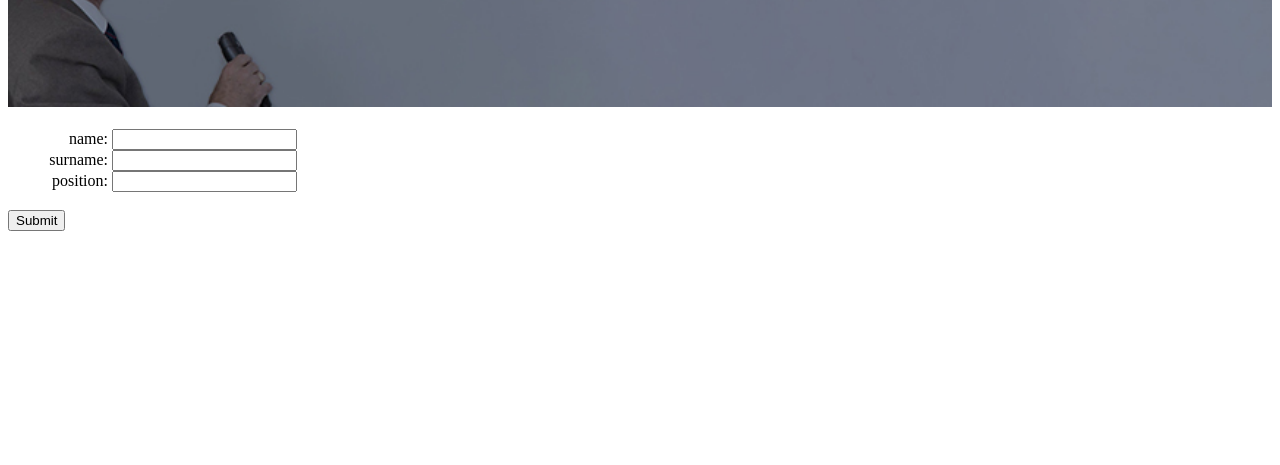
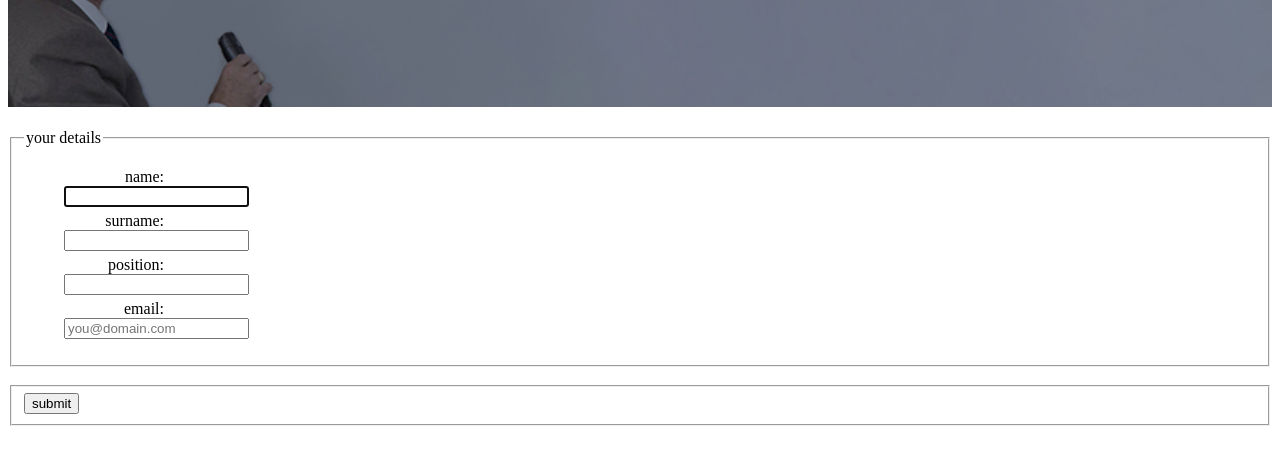
Before and after one commit to trainEnthusiast314/week-1, a plain HTML site: page registration.html in a window 1280 px wide. Shown: the part 261-726 px from the top of the page. Drawn offline with Linux system fonts and the light colour scheme.

Commit message:
form task 6 completed

```diff
--- a/registration.html
+++ b/registration.html
@@ -26,17 +26,35 @@
 
     <!-- insert form here -->
     <form>
-        <label for="firstName">name: </label>
-        <input name="firstName">
-        <br/>
-        <label for="surname">surname: </label>
-        <input name="surname">
-        <br/>
-        <label for="position">position: </label>
-        <input name="position">
-        <br/>
-        <br/>
-        <input type="submit">
+        <fieldset>
+            <legend>your details</legend>
+        <ul>
+        <li>
+          <label >
+           name:<input autofocus name="name" type="text">
+        </label>
+        </li>
+        <li>
+           <label >
+            surname:<input name="surname" type="text">
+        </label>
+        </li>
+        <li>
+           <label >
+            position:<input name="position" type="text">
+        </label>
+        </li>
+        <li>
+            <label>
+               email:<input name='id' type="email" placeholder="you@domain.com" required>
+            </label>
+        </li>
+        </ul>
+        </fieldset>
+        <br>
+        <fieldset>
+            <button type="submit" name="submit">submit</button>
+        </fieldset>
     </form>
 </body>
 </html>
```
